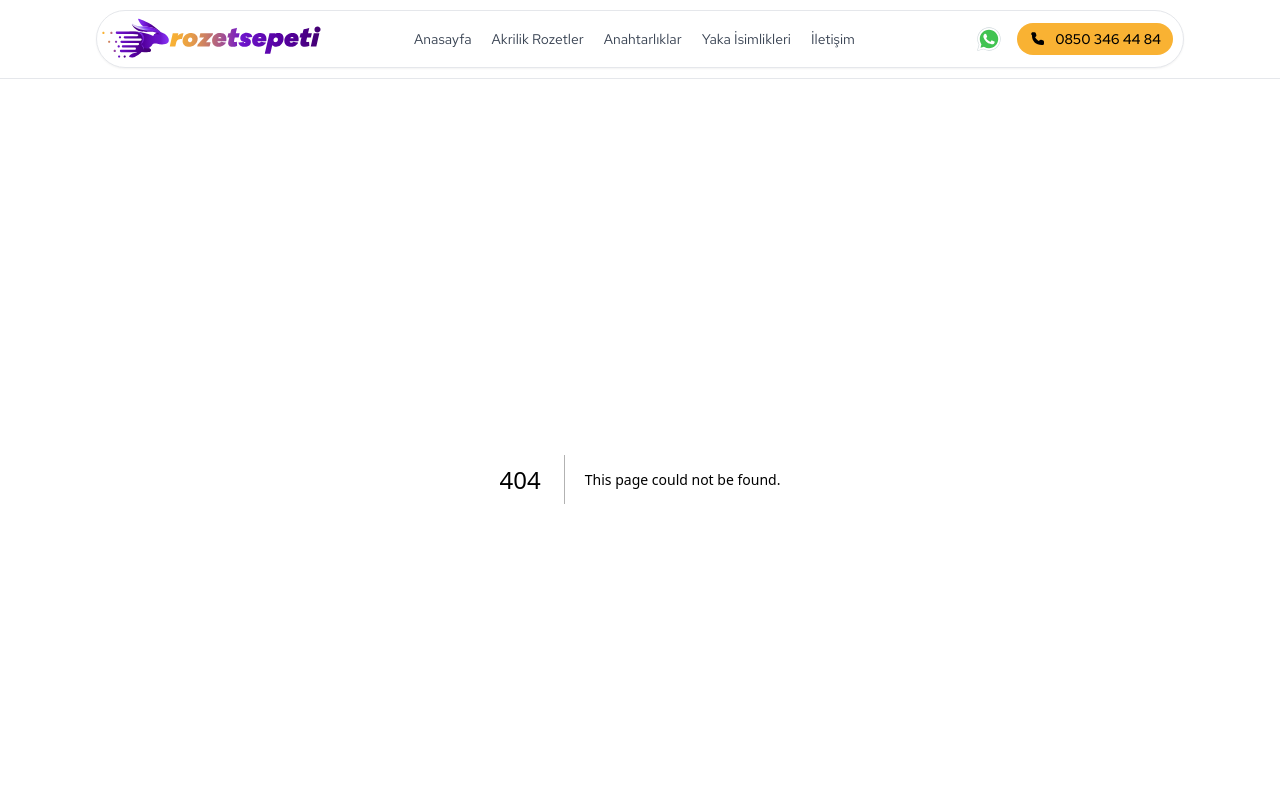
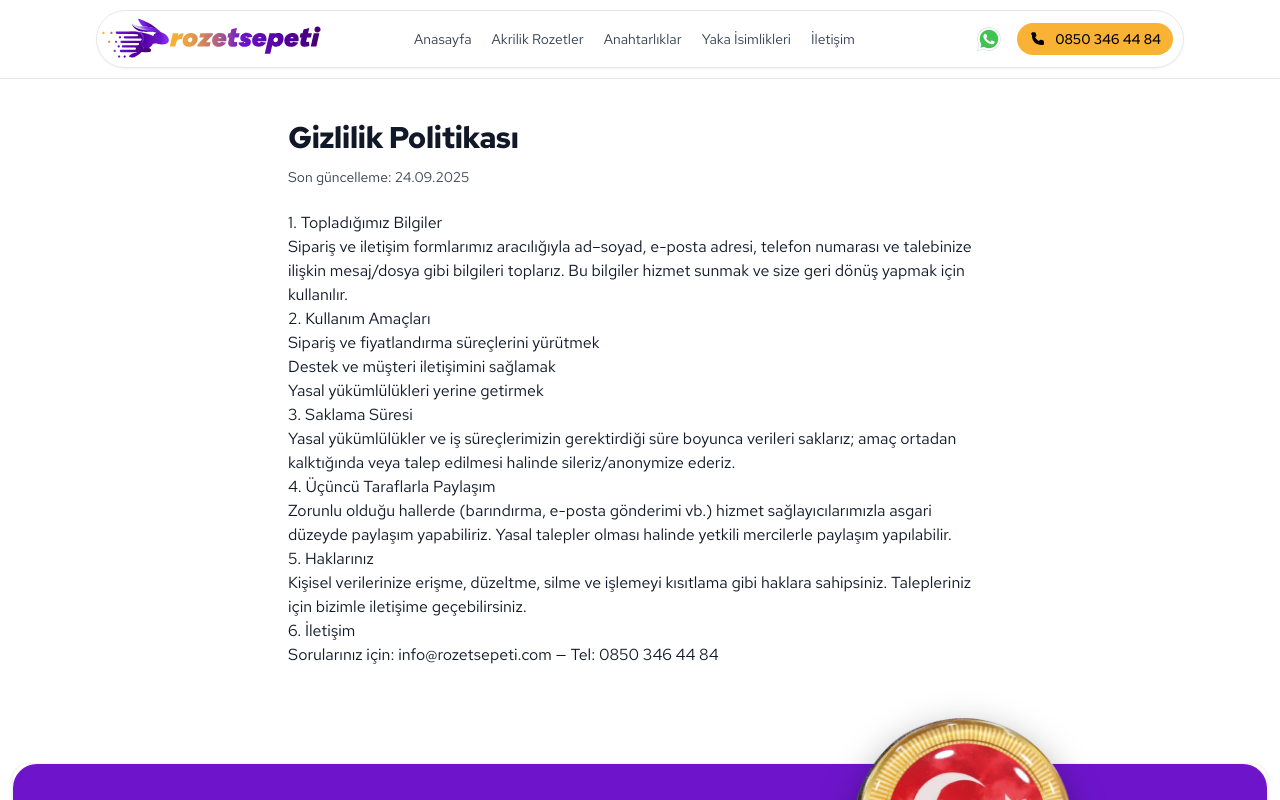
Before and after one commit to oikangal/rozetsepeti, a Next.js app: page /gizlilik-politikasi in a window 1280 px wide. Before the commit this address had no page. Shown: the top 800 px of the page. Built offline with nearby package versions, Linux system fonts and the light colour scheme.

Commit message:
Add: /gizlilik-politikasi page

```diff
--- /dev/null
+++ b/app/gizlilik-politikasi/page.tsx
@@ -0,0 +1,52 @@
+// app/gizlilik-politikasi/page.tsx
+export const metadata = {
+    title: 'Gizlilik Politikası | RozetSepeti',
+    description: 'RozetSepeti gizlilik politikası ve kişisel verilerin korunması.',
+}
+
+export default function GizlilikPolitikasiPage() {
+    return (
+        <main className="container max-w-3xl mx-auto px-4 sm:px-6 lg:px-8 py-10">
+            <h1 className="text-2xl sm:text-3xl font-bold tracking-tight">Gizlilik Politikası</h1>
+            <p className="mt-3 text-gray-700 text-sm">
+                Son güncelleme: {new Date().toLocaleDateString('tr-TR')}
+            </p>
+
+            <div className="prose prose-sm sm:prose-base max-w-none mt-6">
+                <h2>1. Topladığımız Bilgiler</h2>
+                <p>
+                    Sipariş ve iletişim formlarımız aracılığıyla ad–soyad, e-posta adresi, telefon numarası ve talebinize
+                    ilişkin mesaj/dosya gibi bilgileri toplarız. Bu bilgiler hizmet sunmak ve size geri dönüş yapmak için kullanılır.
+                </p>
+
+                <h2>2. Kullanım Amaçları</h2>
+                <ul>
+                    <li>Sipariş ve fiyatlandırma süreçlerini yürütmek</li>
+                    <li>Destek ve müşteri iletişimini sağlamak</li>
+                    <li>Yasal yükümlülükleri yerine getirmek</li>
+                </ul>
+
+                <h2>3. Saklama Süresi</h2>
+                <p>
+                    Yasal yükümlülükler ve iş süreçlerimizin gerektirdiği süre boyunca verileri saklarız; amaç ortadan kalktığında veya talep edilmesi halinde sileriz/anonymize ederiz.
+                </p>
+
+                <h2>4. Üçüncü Taraflarla Paylaşım</h2>
+                <p>
+                    Zorunlu olduğu hallerde (barındırma, e-posta gönderimi vb.) hizmet sağlayıcılarımızla asgari düzeyde paylaşım yapabiliriz.
+                    Yasal talepler olması halinde yetkili mercilerle paylaşım yapılabilir.
+                </p>
+
+                <h2>5. Haklarınız</h2>
+                <p>
+                    Kişisel verilerinize erişme, düzeltme, silme ve işlemeyi kısıtlama gibi haklara sahipsiniz. Talepleriniz için bizimle iletişime geçebilirsiniz.
+                </p>
+
+                <h2>6. İletişim</h2>
+                <p>
+                    Sorularınız için: <a href="mailto:info@rozetsepeti.com">info@rozetsepeti.com</a> — Tel: <a href="tel:08503464484">0850 346 44 84</a>
+                </p>
+            </div>
+        </main>
+    )
+}
```
